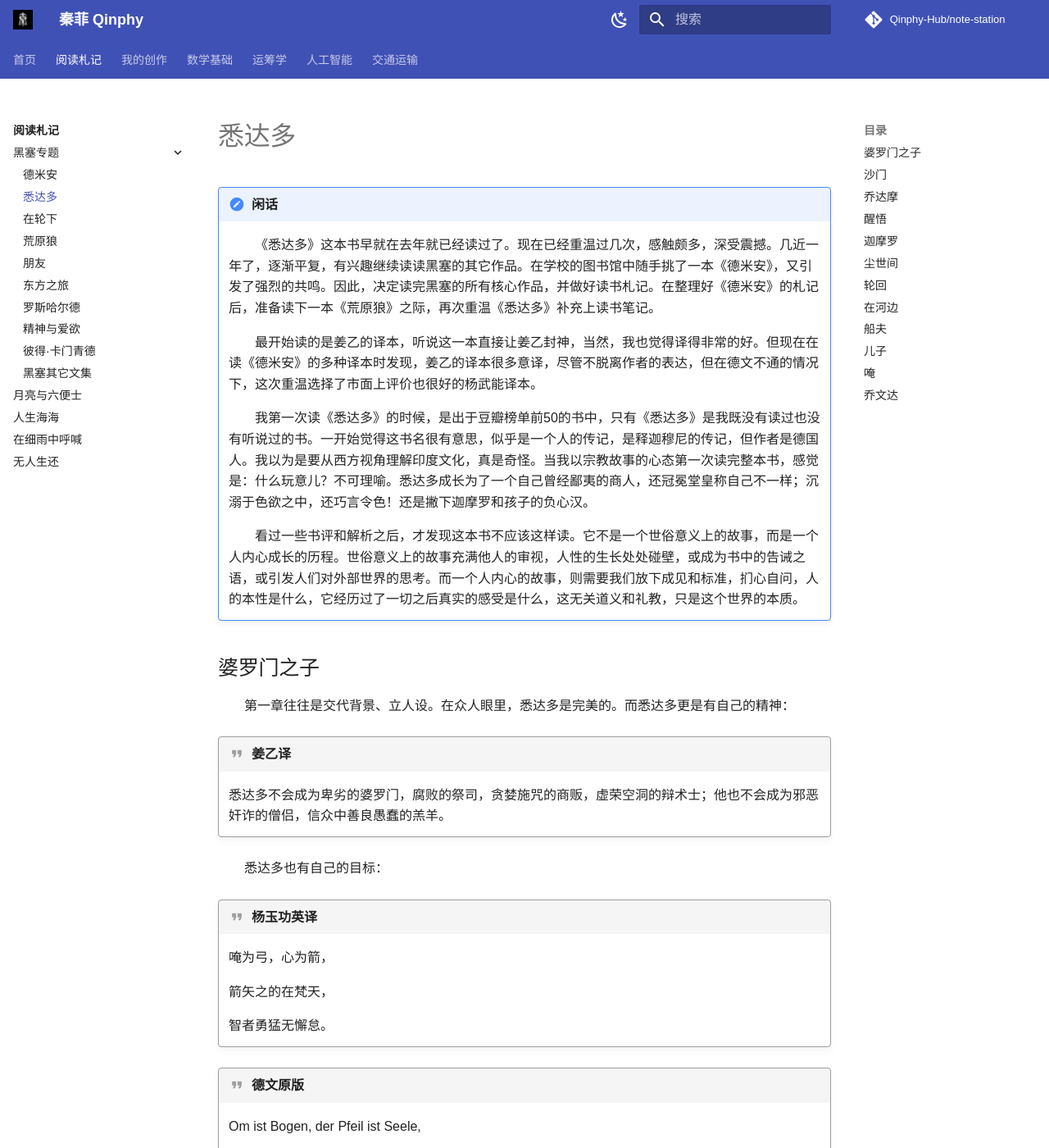
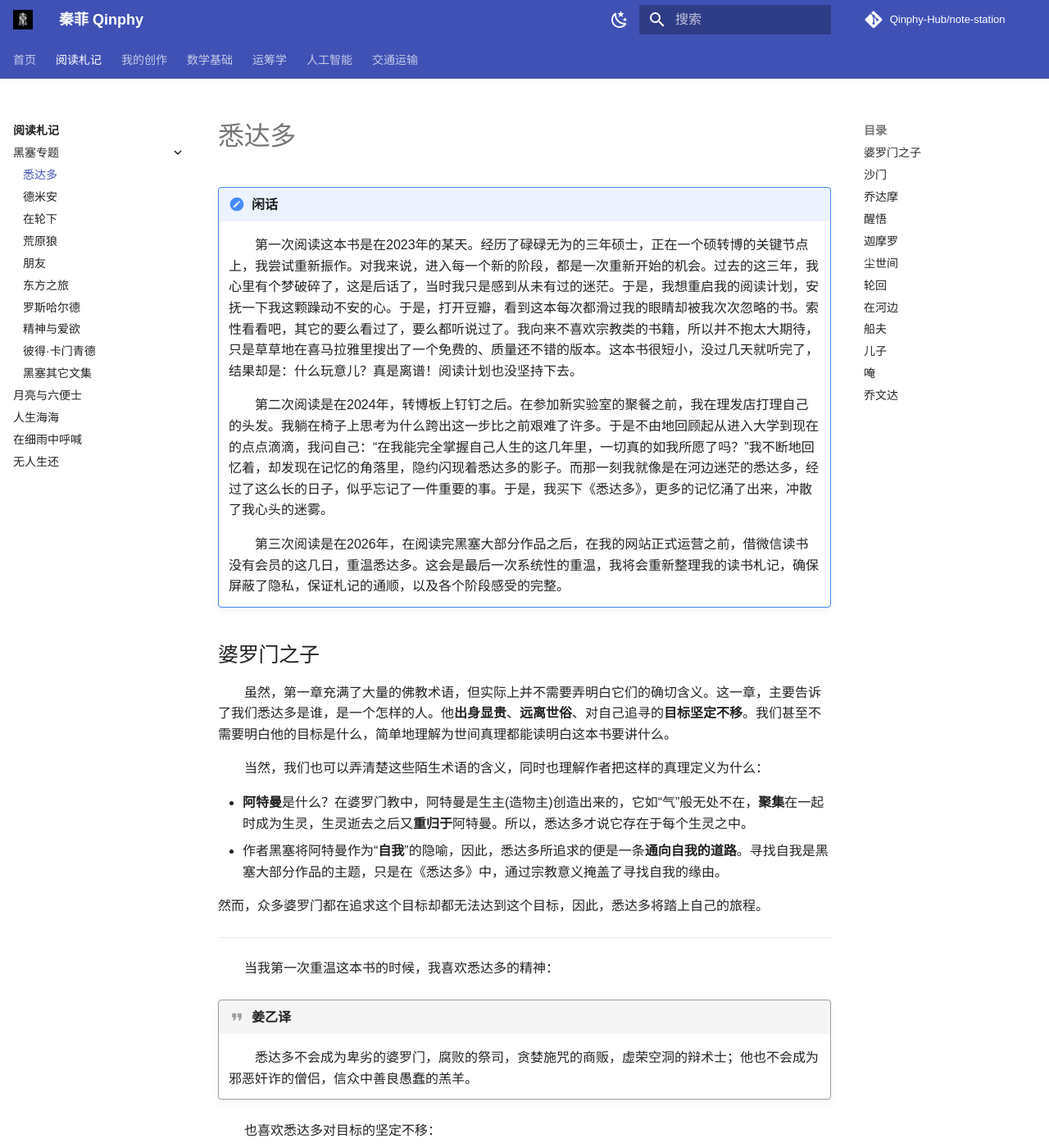
Before and after one commit to Qinphy-Hub/note-station, an MkDocs documentation site: the page built from docs/Part1/Hesse/siddhartha.md, in a window 1280 px wide and 1400 px high. Shown: the whole window at 82% size. Built offline with MkDocs 1.6.1 and Material for MkDocs 9.7.7, drawn with Linux system fonts in a browser that asks for light colours; emoji names are drawn with the system emoji font; comment, search, counter and statistics services are not loaded; a style sheet for code colours, icons or effects is not loaded; some of the changed text lies outside the part shown.

Commit message:
modify: reading - siddhartha

```diff
--- a/docs/Part1/Hesse/siddhartha.md
+++ b/docs/Part1/Hesse/siddhartha.md
@@ -1,42 +1,56 @@
 # 悉达多
 
 !!! note "闲话"
-    &emsp;&emsp;《悉达多》这本书早就在去年就已经读过了。现在已经重温过几次，感触颇多，深受震撼。几近一年了，逐渐平复，有兴趣继续读读黑塞的其它作品。在学校的图书馆中随手挑了一本《德米安》，又引发了强烈的共鸣。因此，决定读完黑塞的所有核心作品，并做好读书札记。在整理好《德米安》的札记后，准备读下一本《荒原狼》之际，再次重温《悉达多》补充上读书笔记。
 
-    &emsp;&emsp;最开始读的是姜乙的译本，听说这一本直接让姜乙封神，当然，我也觉得译得非常的好。但现在在读《德米安》的多种译本时发现，姜乙的译本很多意译，尽管不脱离作者的表达，但在德文不通的情况下，这次重温选择了市面上评价也很好的杨武能译本。
+    &emsp;&emsp;第一次阅读这本书是在2023年的某天。经历了碌碌无为的三年硕士，正在一个硕转博的关键节点上，我尝试重新振作。对我来说，进入每一个新的阶段，都是一次重新开始的机会。过去的这三年，我心里有个梦破碎了，这是后话了，当时我只是感到从未有过的迷茫。于是，我想重启我的阅读计划，安抚一下我这颗躁动不安的心。于是，打开豆瓣，看到这本每次都滑过我的眼睛却被我次次忽略的书。索性看看吧，其它的要么看过了，要么都听说过了。我向来不喜欢宗教类的书籍，所以并不抱太大期待，只是草草地在喜马拉雅里搜出了一个免费的、质量还不错的版本。这本书很短小，没过几天就听完了，结果却是：什么玩意儿？真是离谱！阅读计划也没坚持下去。
 
-    &emsp;&emsp;我第一次读《悉达多》的时候，是出于豆瓣榜单前50的书中，只有《悉达多》是我既没有读过也没有听说过的书。一开始觉得这书名很有意思，似乎是一个人的传记，是释迦穆尼的传记，但作者是德国人。我以为是要从西方视角理解印度文化，真是奇怪。当我以宗教故事的心态第一次读完整本书，感觉是：什么玩意儿？不可理喻。悉达多成长为了一个自己曾经鄙夷的商人，还冠冕堂皇称自己不一样；沉溺于色欲之中，还巧言令色！还是撇下迦摩罗和孩子的负心汉。
+    &emsp;&emsp;第二次阅读是在2024年，转博板上钉钉之后。在参加新实验室的聚餐之前，我在理发店打理自己的头发。我躺在椅子上思考为什么跨出这一步比之前艰难了许多。于是不由地回顾起从进入大学到现在的点点滴滴，我问自己：“在我能完全掌握自己人生的这几年里，一切真的如我所愿了吗？”我不断地回忆着，却发现在记忆的角落里，隐约闪现着悉达多的影子。而那一刻我就像是在河边迷茫的悉达多，经过了这么长的日子，似乎忘记了一件重要的事。于是，我买下《悉达多》，更多的记忆涌了出来，冲散了我心头的迷雾。
 
-    &emsp;&emsp;看过一些书评和解析之后，才发现这本书不应该这样读。它不是一个世俗意义上的故事，而是一个人内心成长的历程。世俗意义上的故事充满他人的审视，人性的生长处处碰壁，或成为书中的告诫之语，或引发人们对外部世界的思考。而一个人内心的故事，则需要我们放下成见和标准，扪心自问，人的本性是什么，它经历过了一切之后真实的感受是什么，这无关道义和礼教，只是这个世界的本质。
+    &emsp;&emsp;第三次阅读是在2026年，在阅读完黑塞大部分作品之后，在我的网站正式运营之前，借微信读书没有会员的这几日，重温悉达多。这会是最后一次系统性的重温，我将会重新整理我的读书札记，确保屏蔽了隐私，保证札记的通顺，以及各个阶段感受的完整。
 
 ## 婆罗门之子
 
-&emsp;&emsp;第一章往往是交代背景、立人设。在众人眼里，悉达多是完美的。而悉达多更是有自己的精神：
+&emsp;&emsp;虽然，第一章充满了大量的佛教术语，但实际上并不需要弄明白它们的确切含义。这一章，主要告诉了我们悉达多是谁，是一个怎样的人。他**出身显贵**、**远离世俗**、对自己追寻的**目标坚定不移**。我们甚至不需要明白他的目标是什么，简单地理解为世间真理都能读明白这本书要讲什么。
+
+&emsp;&emsp;当然，我们也可以弄清楚这些陌生术语的含义，同时也理解作者把这样的真理定义为什么：
+
+* **阿特曼**是什么？在婆罗门教中，阿特曼是生主(造物主)创造出来的，它如“气”般无处不在，**聚集**在一起时成为生灵，生灵逝去之后又**重归于**阿特曼。所以，悉达多才说它存在于每个生灵之中。
+* 作者黑塞将阿特曼作为“**自我**”的隐喻，因此，悉达多所追求的便是一条**通向自我的道路**。寻找自我是黑塞大部分作品的主题，只是在《悉达多》中，通过宗教意义掩盖了寻找自我的缘由。
+
+然而，众多婆罗门都在追求这个目标却都无法达到这个目标，因此，悉达多将踏上自己的旅程。
+
+---
+
+&emsp;&emsp;当我第一次重温这本书的时候，我喜欢悉达多的精神：
 
 !!! quote "姜乙译"
-    悉达多不会成为卑劣的婆罗门，腐败的祭司，贪婪施咒的商贩，虚荣空洞的辩术士；他也不会成为邪恶奸诈的僧侣，信众中善良愚蠢的羔羊。
 
-&emsp;&emsp;悉达多也有自己的目标：
+    &emsp;&emsp;悉达多不会成为卑劣的婆罗门，腐败的祭司，贪婪施咒的商贩，虚荣空洞的辩术士；他也不会成为邪恶奸诈的僧侣，信众中善良愚蠢的羔羊。
 
-!!! quote "杨玉功英译"
-    唵为弓，心为箭，
+&emsp;&emsp;也喜欢悉达多对目标的坚定不移：
 
-    箭矢之的在梵天，
+<div class="grid cards" markdown>
 
-    智者勇猛无懈怠。
+-   !!! quote "杨玉功英译"
 
-!!! quote "德文原版"
-    Om ist Bogen, der Pfeil ist Seele,
+        唵为弓，心为箭，
 
-    Das Brahman ist des Pfeiles Zeil,
+        箭矢之的在梵天，
 
-    Das soll man unentwegt treffen.
+        智者勇猛无懈怠。
 
-&emsp;&emsp;简单来说，悉达多想要找到真理，那条迫近阿特曼的路。
+-   !!! quote "德文原版"
 
-&emsp;&emsp;阿特曼是什么？在婆罗门教中，阿特曼是生主(造物主)创造出来的，它如“气”般无处不在，聚集在一起时成为生灵，生灵逝去之后又重归于阿特曼。但阿特曼并非肉体，它是灵魂，深埋在肉体之中。作者黑塞将其作为“自我”的隐喻，因此，悉达多所追求的便是一条通向自我的道路。有句话说得对，人终究要成为的是自己。因为他不是父母的副本，更不是社会工厂流水线上生产的工具。每个人都该深入自己的内心，找回自我。什么样的困惑能使悉达多放弃优渥的生活、高贵的种姓，毅然决然地离开家做一名风餐露宿的苦行僧？因为他发现婆罗门的教义充满漏洞。教义称向诸神献祭会带来幸福，可是诸神也都由阿特曼聚来，同样受限于光阴。教义教导婆罗门每日清洗罪孽，但众多德高望众的婆罗门们，没有一人真正找到了阿特曼。所以，婆罗门们的教义已满足不了悉达多，他希望在沙门那里找到完善的教义。
+        Om ist Bogen, der Pfeil ist Seele,
 
-&emsp;&emsp;我特别喜欢代表着悉达多精神和目标的那几句话和诗。仿佛让我看到曾经心怀梦想，嫉恶如仇的时光，感受到自己的自信和笃定，再多的困难也挡不住未来的希望。此处省略我的故事......当我在理发店陷入回忆时，我发现我宣称自己喜欢独处、孤独是错误的；当我把自己带入回忆里面时，一个人在偏僻幽暗的林间小路上，一个人在空荡乌黑的电影院，突然感受到一丝寒意从后背穿透至前胸，那种孤独感就犹如利剑一般穿越时空击中心脏。当时的信念让我有力量去对抗这种孤独，待到现在迷惘时，体会到悉达多那坚定不渝的信念时，仿佛重新唤醒了沉睡在我心中的理想。
+        Das Brahman ist des Pfeiles Zeil,
+
+        Das soll man unentwegt treffen.
+</div>
+
+&emsp;&emsp;我不知道有没有与我一样的读者，很喜欢这几句话带来的感觉。想起自己在大学之前，也有如此坚定的信念。惭愧地说，我现在已经忘记了当初的信念是什么，犹如在河边的悉达多还在思索过去。但是这样的诗句、悉达多的精神让我感觉到心中曾经有过一股强大而猛烈的力量跳跃过。正如黑塞在《鸢尾花》中所描绘的那样，这种感觉是与某种特别美好和珍贵的东西有关的一份纪念。我怀念着，并试图找回。
+
+> 2026年3月21日 修改标记
 
 ## 沙门
 
--- a/mkdocs.yml
+++ b/mkdocs.yml
@@ -50,8 +50,8 @@ nav:
     - Part1/index.md
     - 黑塞专题:
       - Part1/Hesse/index.md
+      - 悉达多: Part1/Hesse/siddhartha.md
       - 德米安: Part1/Hesse/demian.md
-      - 悉达多: Part1/Hesse/siddhartha.md
       - 在轮下: Part1/Hesse/untermrad.md
       - 荒原狼: Part1/Hesse/steppenwolf.md
       - 朋友: Part1/Hesse/freunde.md
```
